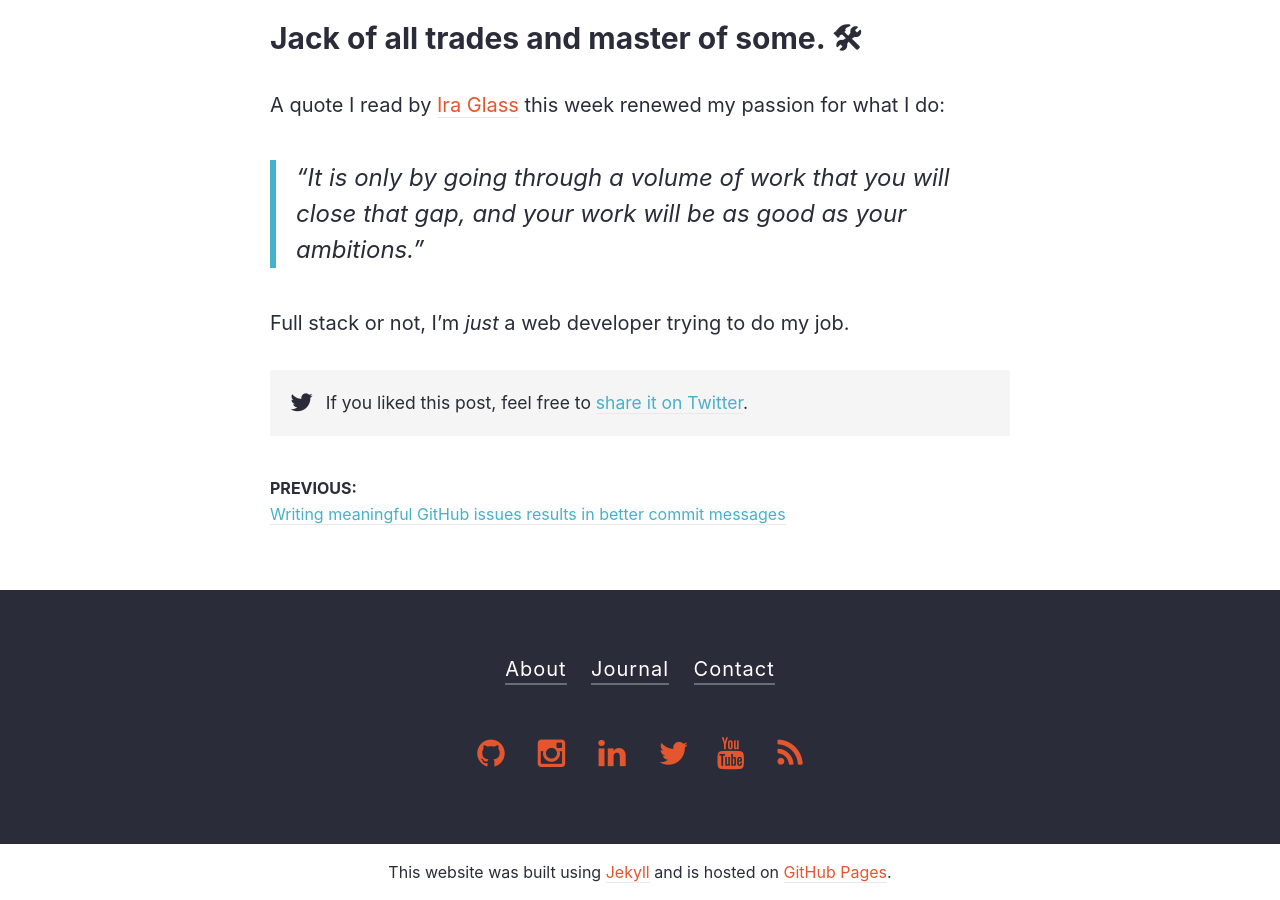
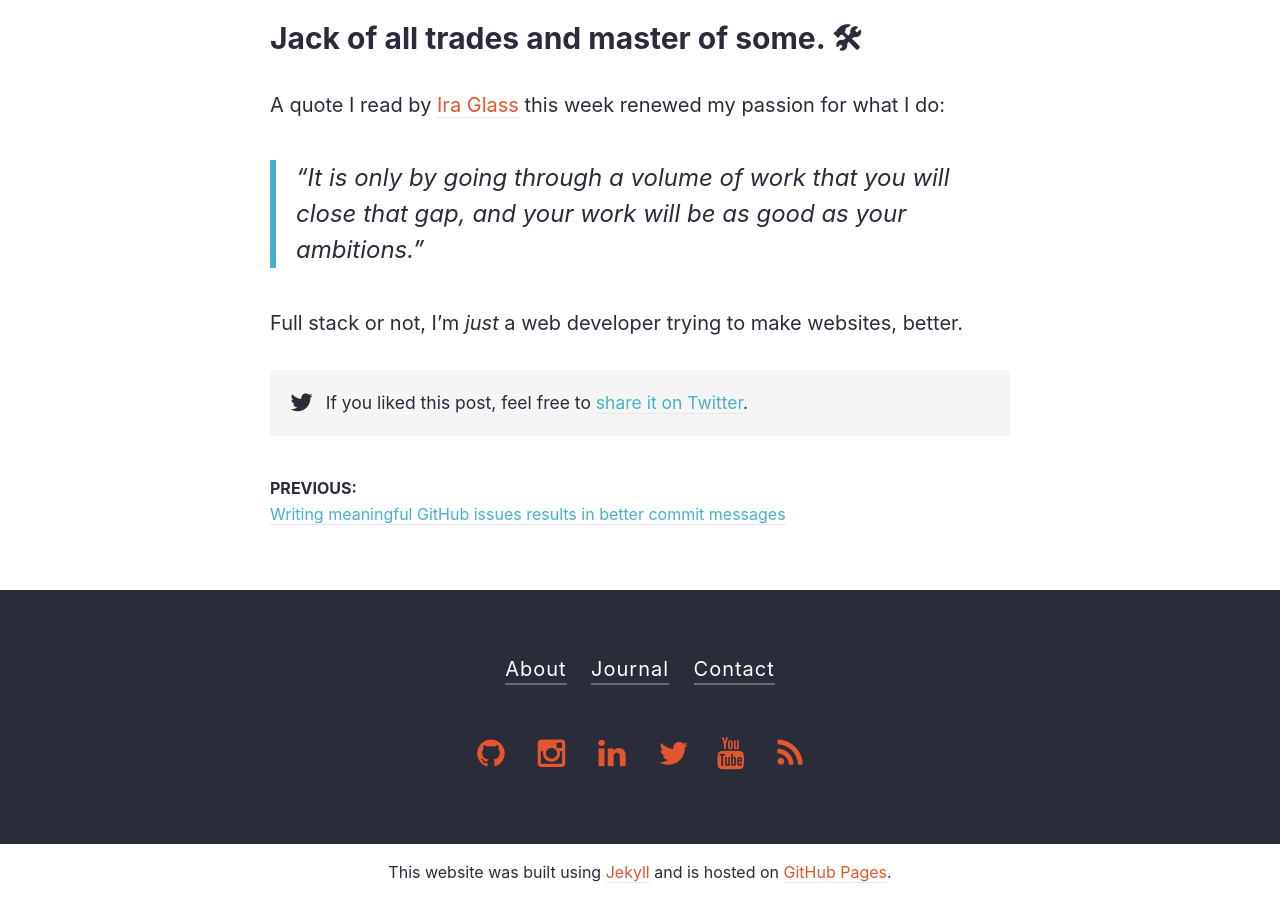
Before and after one commit to michaelthorne/michaelthorne.github.io, a Jekyll site: the page built from _posts/2018-06-28-full-stack-developer.md, in a window 1280 px wide and 900 px high, scrolled down 3195 px. Built offline with Jekyll 4.4.1, drawn with Linux system fonts in a browser that asks for light colours; some web fonts are replaced; comment, search, counter and statistics services are not loaded.

Commit message:
Update 2018-06-28-full-stack-developer.md

```diff
--- a/_posts/2018-06-28-full-stack-developer.md
+++ b/_posts/2018-06-28-full-stack-developer.md
@@ -64,6 +64,6 @@ A quote I read by [Ira Glass](https://www.youtube.com/watch?v=91FQKciKfHI) this
 > It is only by going through a volume of work that you will close that gap, and your work will be as good as your
 ambitions.
 
-Full stack or not, I’m _just_ a web developer trying to do my job.
+Full stack or not, I’m _just_ a web developer trying to make websites, better.
 
 <script async src="https://platform.twitter.com/widgets.js" charset="utf-8"></script>
```
